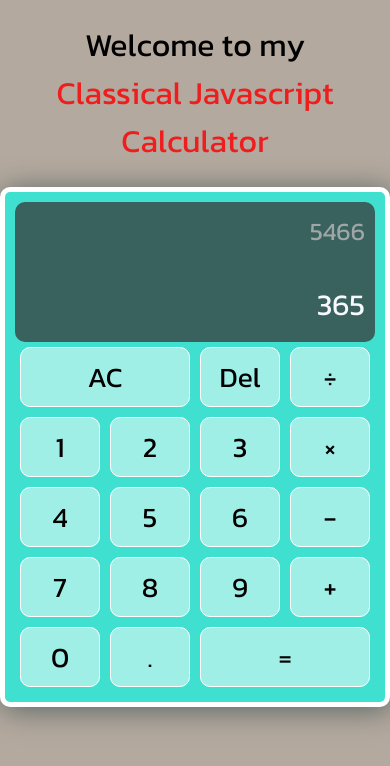
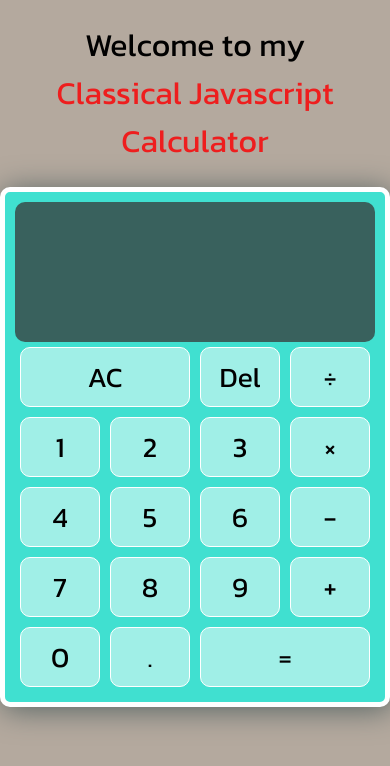
Before and after one commit to Rukonju/js-calculator, a plain HTML site: page index.html in a window 390 px wide. Drawn offline with Linux system fonts and the light colour scheme.

Commit message:
responsive

```diff
--- a/index.html
+++ b/index.html
@@ -12,8 +12,8 @@
     <h1 class="heading">Welcome to my <br> <span class="cal-name">Classical Javascript Calculator</span></h1>
     <div class="cal">
         <div class="calculator">
-            <div class="previous">5466</div>
-            <div class="current">365</div>
+            <div class="previous"></div>
+            <div class="current"></div>
             <button class="span-2">AC</button>
             <button>Del</button>
             <button>&div;</button>
--- a/style.css
+++ b/style.css
@@ -70,8 +70,3 @@ body{
     grid-column: span 4;
     background-color: rgba(55, 55, 55,.75);
 }
-@media only screen and (min-width: 600px) {
-    .cal{
-       width: 100%;
-    }
-  }
```
